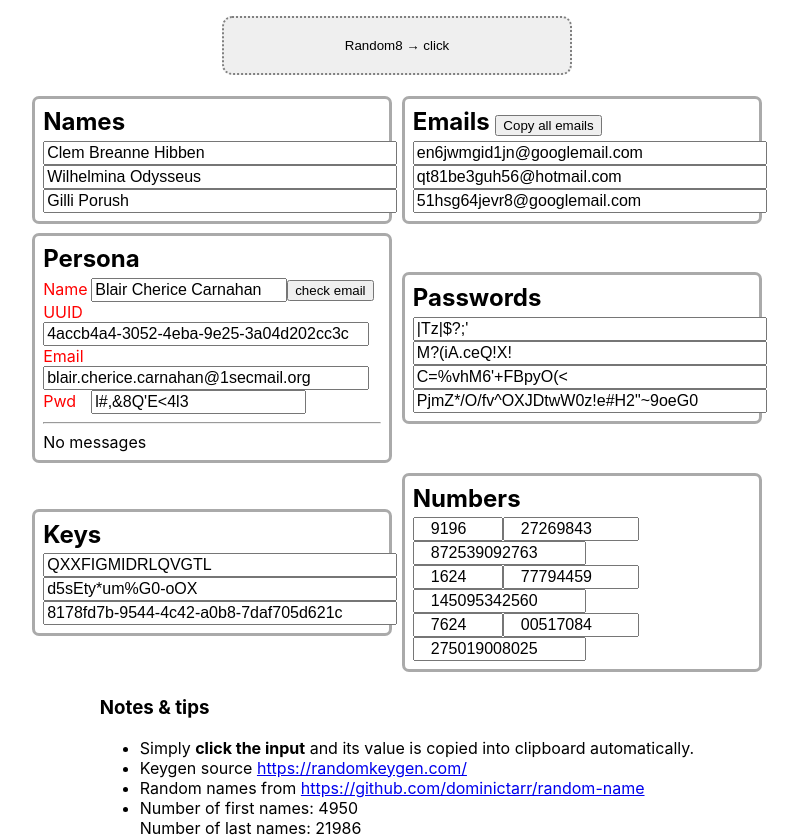
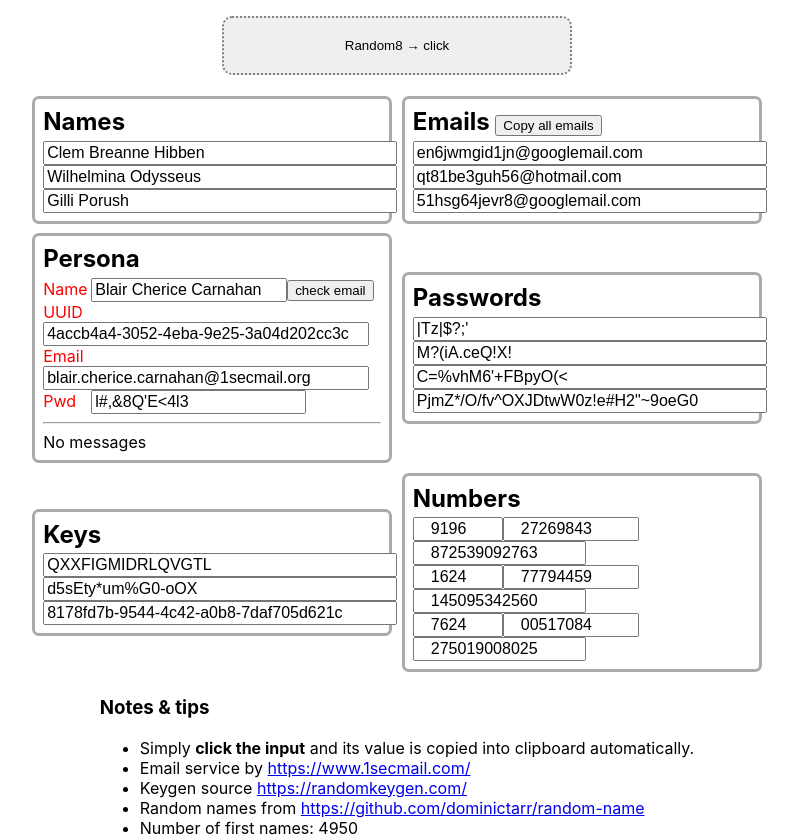
Before and after one commit to jirihofman/random8, a Next.js app: page / in a window 1280 px wide. Shown: the top 837 px of the page, without its empty margins (243-1041 px from the left). Built offline with nearby package versions, Linux system fonts and the light colour scheme.

Commit message:
1secmail info

```diff
--- a/pages/index.jsx
+++ b/pages/index.jsx
@@ -174,6 +174,7 @@ export default function Home() {
             <h3>Notes & tips</h3>
             <ul>
               <li>Simply <b>click the input</b> and its value is copied into clipboard automatically.</li>
+              <li>Email service by <a href="https://www.1secmail.com/">https://www.1secmail.com/</a></li>
               <li>Keygen source <a href="https://randomkeygen.com/">https://randomkeygen.com/</a></li>
               <li>Random names from <a href="https://github.com/dominictarr/random-name">https://github.com/dominictarr/random-name</a></li>
               <li>
```
